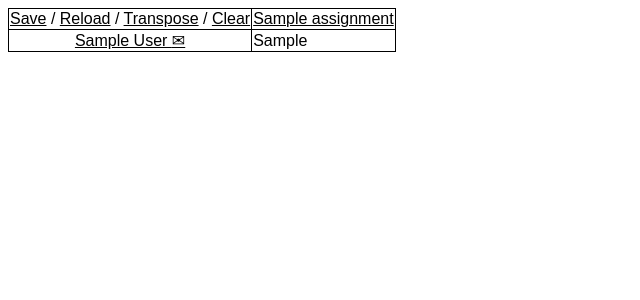
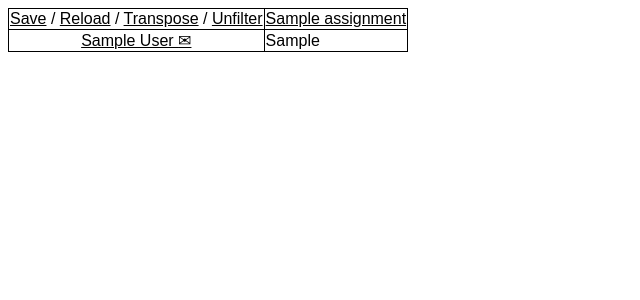
Before and after one commit to justinnhli/overunder, a Flask app: template templates/students-assignments.html in a window 1280 px wide. Shown: the top 300 px of the page, without its empty margins (0-640 px from the left). Run offline with Flask 2, Linux system fonts and the light colour scheme; the template is opened without the code that fills it: most values are stand-ins (such as "Sample title", 1, 10 or a date in 2020); parts of the project's set-up code (start-up, migrations or seed data) failed here and were passed over; some libraries are stand-ins or nearby versions.

Commit message:
rename "clear" to "unfilter"

```diff
--- a/templates/assignments-students.html
+++ b/templates/assignments-students.html
@@ -17,7 +17,7 @@
                     /
                     <a href="/students-assignments/{{ student_filter }}/{{ assignment_filter }}/">Transpose</a>
                     /
-                    <a href="/assignments-students/all/all">Clear</a>
+                    <a href="/assignments-students/all/all/">Unfilter</a>
                 </td>
                 {% for student in students %}
                 <th class="student"><div>
--- a/templates/students-assignments.html
+++ b/templates/students-assignments.html
@@ -17,7 +17,7 @@
                     /
                     <a href="/assignments-students/{{ student_filter }}/{{ assignment_filter }}/">Transpose</a>
                     /
-                    <a href="/students-assignments/all/all">Clear</a>
+                    <a href="/students-assignments/all/all/">Unfilter</a>
                 </td>
                 {% for assignment in assignments %}
                 <th>
```
